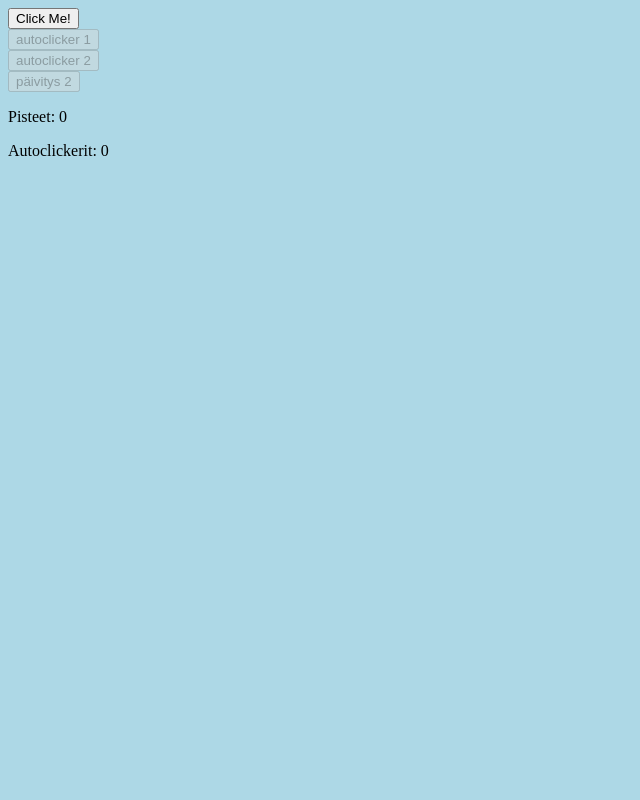
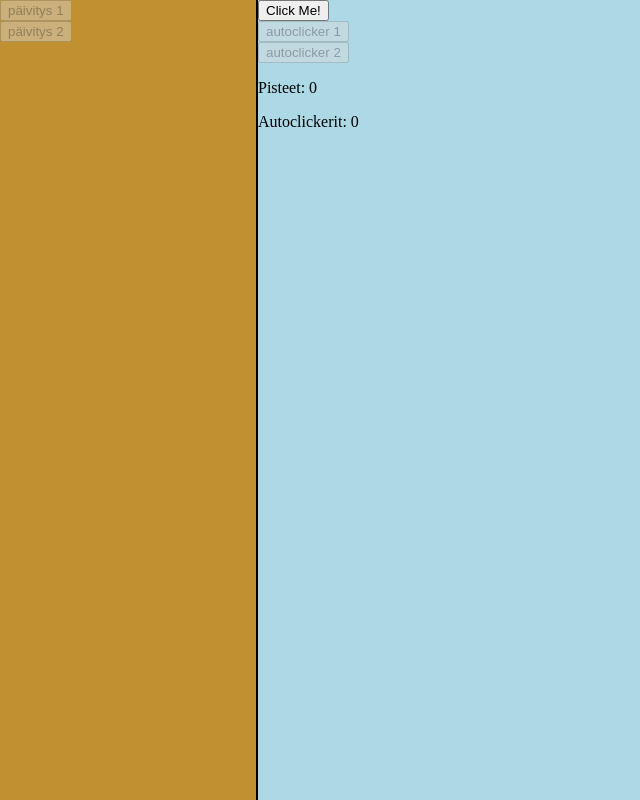
Before and after one commit to J0mppa/Web_teht3, a plain HTML site: page index.html in a window 1280 px wide. Shown: the whole page, without its empty margins (0-640 px from the left). Drawn offline with Linux system fonts and the light colour scheme.

Commit message:
Tehty kauppa ja pelialue

```diff
--- a/index.html
+++ b/index.html
@@ -7,11 +7,17 @@
     </head>
 
     <body>
-        <button type="button" id="klikkausnappi">Click Me!</button>
-        <button type="button" id="autoclickernappi_1">autoclicker 1</button>
-        <button type="button" id="autoclickernappi_2">autoclicker 2</button>
-        <button type="button" id="paivitys_1">päivitys 1</button>
-        <button type="button" id="paivitys_2">päivitys 2</button>
+        <div id="kauppa">
+            <button type="button" id="paivitys_1">päivitys 1</button>
+            <button type="button" id="paivitys_2">päivitys 2</button>
+        </div>
+        <div id="pelialue">
+            <button type="button" id="klikkausnappi">Click Me!</button>
+            <button type="button" id="autoclickernappi_1">autoclicker 1</button>
+            <button type="button" id="autoclickernappi_2">autoclicker 2</button>
+
         <p>Pisteet: <span id="pisteet">0</span></p>
         <p>Autoclickerit: <span id="autoclickerit">0</span></p>
+        </div>
+
     </body>
--- a/style.css
+++ b/style.css
@@ -1,15 +1,19 @@
 body {
     background-color: lightblue;
+    margin:0;
+    display: flex;
+    height: 100vh;
+}
+
+#kauppa{
+    width: 20%;
+    background-color: rgba(195, 135, 25, 0.878);
+    border-right: 2px solid black;
+}
+
+#pelialue{
 }
 
 button{
     display:block;
 }
-
-#paivitys_1{
-    display:none;
-}
-
-#paivitys_1.show{
-    display:block;
-}
```
